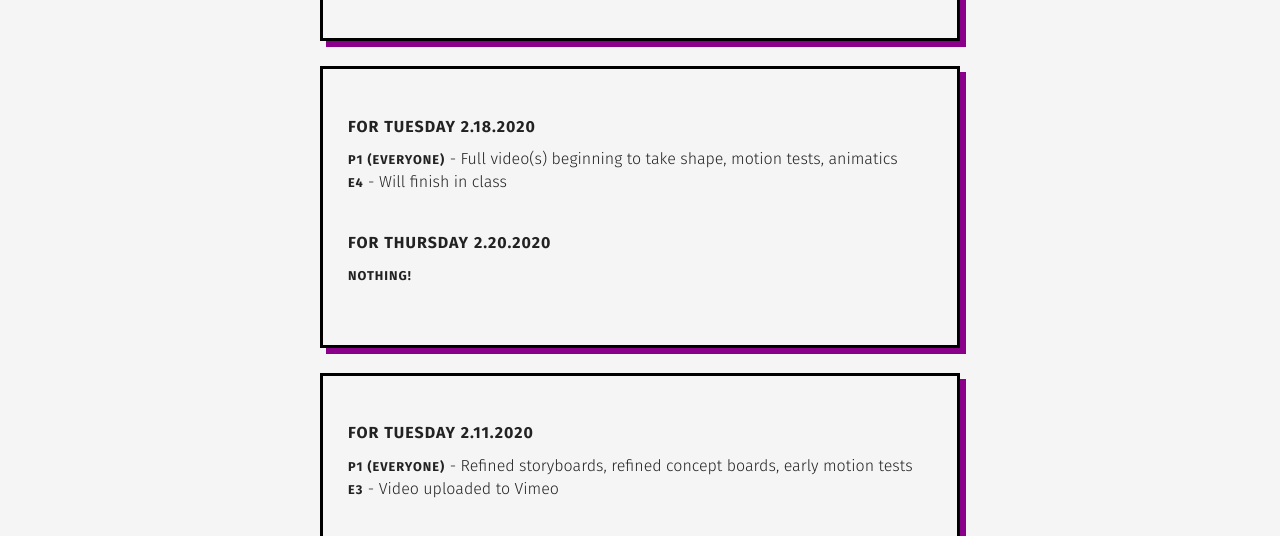
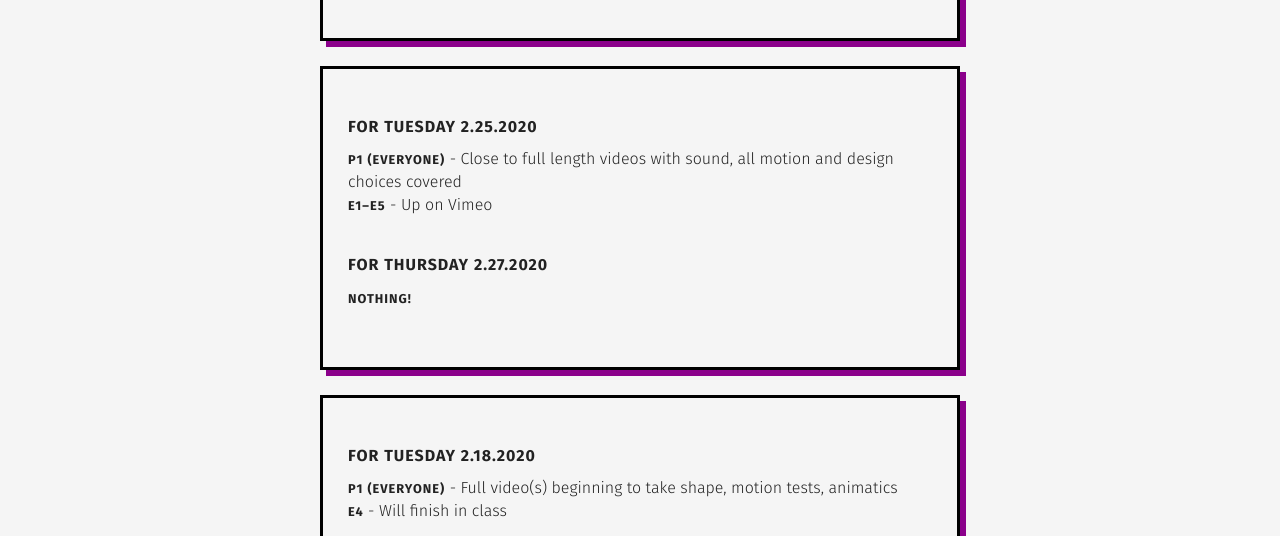
Before and after one commit to gmu-gd/amotion20-spring, a plain HTML site: page due/index.html in a window 1280 px wide. Shown: the part 230-766 px from the top of the page. Drawn offline with nearby package versions, Linux system fonts and the light colour scheme.

Commit message:
Update index.html

```diff
--- a/due/index.html
+++ b/due/index.html
@@ -38,6 +38,17 @@
       <div class="textblock">
         <h3>What's Due Next Class?</h3>
         <p>Not sure what's due next class? Check below. The top boxes should be what is due for the next classes. The boxes below that are what was due for previous classes.</p>
+      </div>
+      <div class="textblock">
+        <h4>For Tuesday 2.25.2020</h4>
+        <ul>
+          <li><strong>P1 (everyone)</strong> - Close to full length videos with sound, all motion and design choices covered</li>
+          <li><strong>E1&ndash;E5</strong> - Up on Vimeo</li>
+        </ul>
+        <h4>For Thursday 2.27.2020</h4>
+        <ul>
+          <li><strong>Nothing!</strong></li>
+        </ul>
       </div>
       <div class="textblock">
         <h4>For Tuesday 2.18.2020</h4>
```
